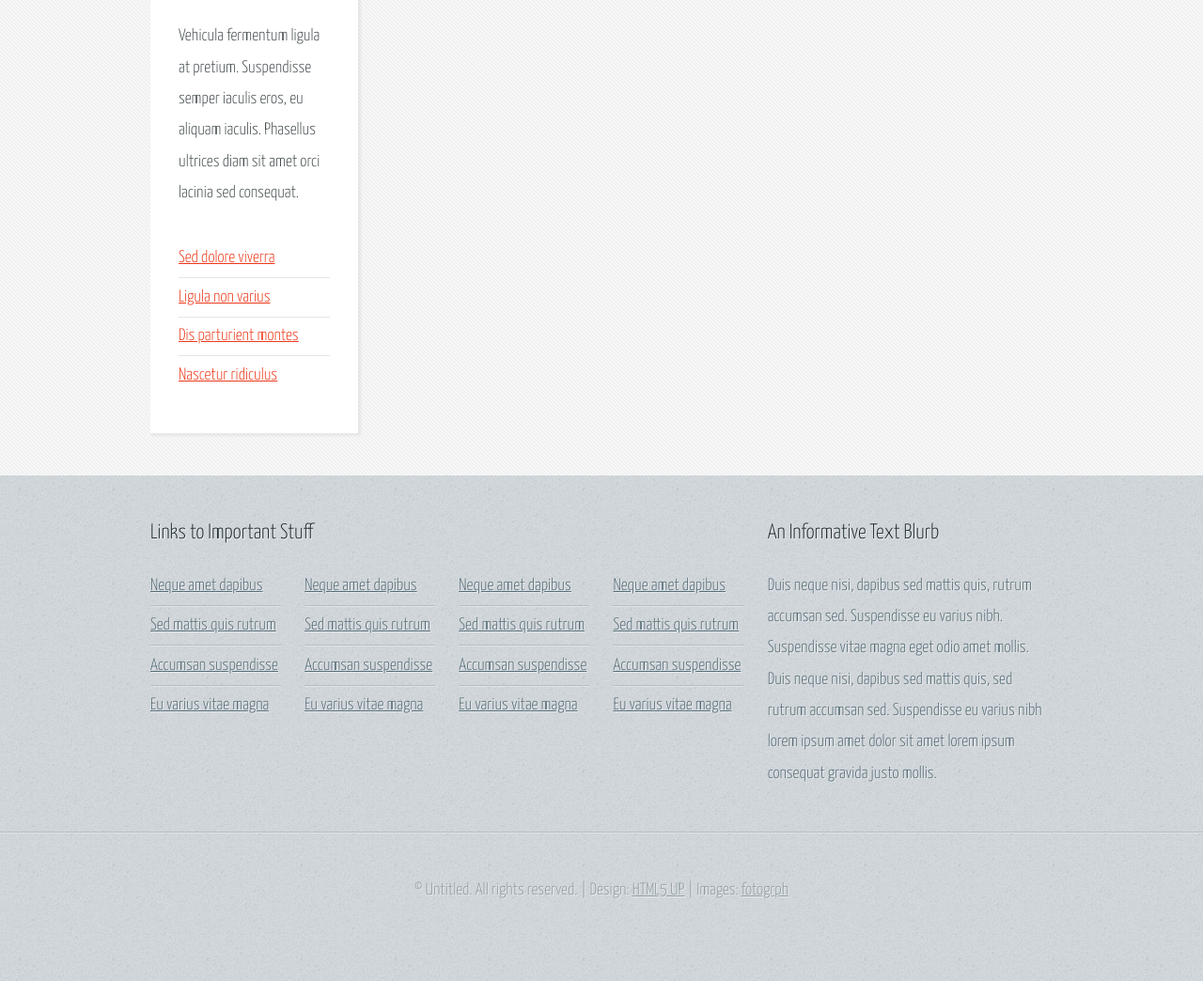
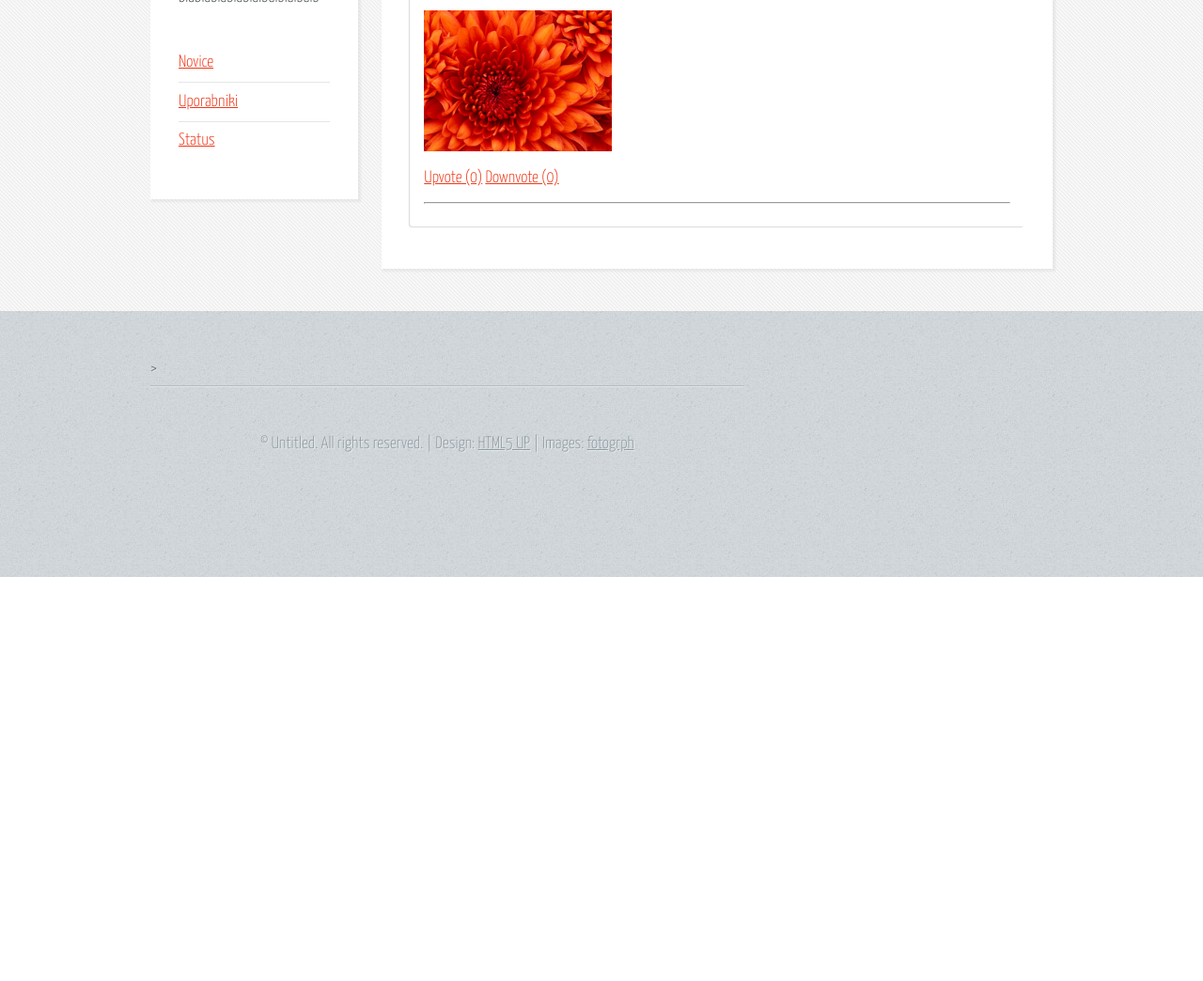
Before and after one commit to leonm339/troll, a PHP site: page / in a window 1280 px wide. Shown: the part 679-1723 px from the top of the page at 94% size. After the commit the page ends 1293 px from the top, so only its background shows below. Run offline with PHP 8.4, Linux system fonts and the light colour scheme; a user stored in the database is signed in; data comes from the database, SQL or seed files in the repository.

Commit message:
brez footerja in stranske

```diff
--- a/footer.php
+++ b/footer.php
@@ -13,8 +13,8 @@
 						<div class="8u">
 
 							<!-- Links -->
-								<section>
-									<h2>Links to Important Stuff</h2>
+						<!--	<section> -->>
+							<!--				<h2>Links to Important Stuff</h2>
 									<div>
 										<div class="row">
 											<div class="3u">
@@ -57,7 +57,7 @@
 						<div class="4u">
 
 							<!-- Blurb -->
-								<section>
+						<!--				<section>
 									<h2>An Informative Text Blurb</h2>
 									<p>
 										Duis neque nisi, dapibus sed mattis quis, rutrum accumsan sed. Suspendisse eu
--- a/header.php
+++ b/header.php
@@ -87,30 +87,29 @@
                             <!-- Sidebar -->
                             <section>
                                 <header>
-                                    <h2>Magna Phasellus</h2>
+                                    <h2>Stranski meni</h2>
                                 </header>
                                 <ul class="link-list">
-                                    <li><a href="#">Sed dolore viverra</a></li>
-                                    <li><a href="#">Ligula non varius</a></li>
-                                    <li><a href="#">Nec sociis natoque</a></li>
-                                    <li><a href="#">Penatibus et magnis</a></li>
-                                    <li><a href="#">Dis parturient montes</a></li>
-                                    <li><a href="#">Nascetur ridiculus</a></li>
+                                    <li><a href="#">Domov</a></li>
+                                    <li><a href="#">New</a></li>
+                                    <li><a href="#">Top</a></li>
+                                    <li><a href="#">Worst</a></li>
+                                    <li><a href="#">My</a></li>
+
                                 </ul>
                             </section>
                             <section>
                                 <header>
-                                    <h2>Ipsum Dolor</h2>
+                                    <h2>Novo</h2>
                                 </header>
                                 <p>
-                                    Vehicula fermentum ligula at pretium. Suspendisse semper iaculis eros, eu aliquam
-                                    iaculis. Phasellus ultrices diam sit amet orci lacinia sed consequat.
+                                    blablablablablalbalblalbalb
                                 </p>
                                 <ul class="link-list">
-                                    <li><a href="#">Sed dolore viverra</a></li>
-                                    <li><a href="#">Ligula non varius</a></li>
-                                    <li><a href="#">Dis parturient montes</a></li>
-                                    <li><a href="#">Nascetur ridiculus</a></li>
+                                    <li><a href="#">Novice</a></li>
+                                    <li><a href="#">Uporabniki</a></li>
+                                    <li><a href="#">Status</a></li>
+
                                 </ul>
                             </section>
 
--- a/index.php
+++ b/index.php
@@ -26,7 +26,7 @@
     <div class="tab-content">
         <div id="tab1" class="tab active">
             <?php
-            $query = "SELECT p.*, u.username
+            $query = "SELECT p.*, u.username, u.email
               FROM posts p INNER JOIN users u ON p.user_id=u.id
               ORDER BY p.date_add DESC";
             $result = mysqli_query($link, $query);
@@ -35,6 +35,18 @@
                 <div class="trollPicture">
                     <span class="trollUser"><?php echo $row['username']; ?></span>
                     <span class="trollDate"><?php echo $row['date_add']; ?></span>
+					 <br />
+	<?php
+
+
+	$email = $row['email'];
+
+//$default = "http://www.somewhere.com/homestar.jpg";
+$size = 40;
+	$grav_url = "http://www.gravatar.com/avatar/" . md5( strtolower( trim( $email ) ) ) . "?d=" . "&s=" . $size;?>
+						<img src="<?php echo $grav_url; ?>" alt="" />
+
+
                     <br />
                     <a href="post.php?id=<?php echo $row['id']; ?>">
                         <img src="<?php echo $row['url']; ?>" alt="<?php echo $row['title']; ?>" width="200"/>
@@ -51,7 +63,7 @@
 
         <div id="tab2" class="tab">
             <?php
-            $query = "SELECT p.*, u.username
+            $query = "SELECT p.*, u.username , u.email
               FROM posts p INNER JOIN users u ON p.user_id=u.id
               ORDER BY p.upvote DESC";
             $result = mysqli_query($link, $query);
@@ -60,6 +72,18 @@
                 <div class="trollPicture">
                     <span class="trollUser"><?php echo $row['username']; ?></span>
                     <span class="trollDate"><?php echo $row['date_add']; ?></span>
+							 <br />
+	<?php
+
+
+	$email = $row['email'];
+
+//$default = "http://www.somewhere.com/homestar.jpg";
+$size = 40;
+	$grav_url = "http://www.gravatar.com/avatar/" . md5( strtolower( trim( $email ) ) ) . "?d=" . "&s=" . $size;?>
+						<img src="<?php echo $grav_url; ?>" alt="" />
+
+
                     <br />
                     <a href="post.php?id=<?php echo $row['id']; ?>">
                         <img src="<?php echo $row['url']; ?>" alt="<?php echo $row['title']; ?>" width="200"/>
@@ -76,7 +100,7 @@
 
         <div id="tab3" class="tab">
             <?php
-            $query = "SELECT p.*, u.username
+            $query = "SELECT p.*, u.username , u.email
               FROM posts p INNER JOIN users u ON p.user_id=u.id
               ORDER BY p.downvote DESC";
             $result = mysqli_query($link, $query);
@@ -85,6 +109,18 @@
                 <div class="trollPicture">
                     <span class="trollUser"><?php echo $row['username']; ?></span>
                     <span class="trollDate"><?php echo $row['date_add']; ?></span>
+					 		 <br />
+	<?php
+
+
+	$email = $row['email'];
+
+//$default = "http://www.somewhere.com/homestar.jpg";
+$size = 40;
+	$grav_url = "http://www.gravatar.com/avatar/" . md5( strtolower( trim( $email ) ) ) . "?d=" . "&s=" . $size;?>
+						<img src="<?php echo $grav_url; ?>" alt="" />
+
+
                     <br />
                     <a href="post.php?id=<?php echo $row['id']; ?>">
                         <img src="<?php echo $row['url']; ?>" alt="<?php echo $row['title']; ?>" width="200"/>
@@ -101,7 +137,7 @@
 
         <div id="tab4" class="tab">
             <?php
-            $query = "SELECT p.*, u.username
+            $query = "SELECT p.*, u.username , u.email
               FROM posts p INNER JOIN users u ON p.user_id=u.id
               WHERE p.user_id = ".$_SESSION['user_id']."
               ORDER BY p.date_add DESC";
@@ -111,6 +147,18 @@
                 <div class="trollPicture">
                     <span class="trollUser"><?php echo $row['username']; ?></span>
                     <span class="trollDate"><?php echo $row['date_add']; ?></span>
+							 <br />
+	<?php
+
+
+	$email = $row['email'];
+
+//$default = "http://www.somewhere.com/homestar.jpg";
+$size = 40;
+	$grav_url = "http://www.gravatar.com/avatar/" . md5( strtolower( trim( $email ) ) ) . "?d=" . "&s=" . $size;?>
+						<img src="<?php echo $grav_url; ?>" alt="" />
+
+
                     <br />
                     <a href="post.php?id=<?php echo $row['id']; ?>">
                         <img src="<?php echo $row['url']; ?>" alt="<?php echo $row['title']; ?>" width="200"/>
@@ -128,7 +176,7 @@
         <div id="TopTeden" >
             <?php
             $date = date("Ymd", strtotime("-7 days"));
-            $query = "SELECT p.*, u.username
+            $query = "SELECT p.*, u.username , u.email
               FROM posts p INNER JOIN users u ON p.user_id=u.id
 
               WHERE p.date_add >= $date
@@ -139,6 +187,18 @@
                 <div class="trollPicture">
                     <span class="trollUser"><?php echo $row['username']; ?></span>
                     <span class="trollDate"><?php echo $row['date_add']; ?></span>
+							 <br />
+	<?php
+
+
+	$email = $row['email'];
+
+//$default = "http://www.somewhere.com/homestar.jpg";
+$size = 40;
+	$grav_url = "http://www.gravatar.com/avatar/" . md5( strtolower( trim( $email ) ) ) . "?d=" . "&s=" . $size;?>
+						<img src="<?php echo $grav_url; ?>" alt="" />
+
+
                     <br />
                     <a href="post.php?id=<?php echo $row['id']; ?>">
                         <img src="<?php echo $row['url']; ?>" alt="<?php echo $row['title']; ?>" width="200"/>
@@ -156,7 +216,7 @@
         <div id="TopMesec">
             <?php
             $date = date("Ymd", strtotime("-1 month"));
-            $query = "SELECT p.*, u.username
+            $query = "SELECT p.*, u.username , u.email
               FROM posts p INNER JOIN users u ON p.user_id=u.id
 
               WHERE p.date_add >= $date
@@ -167,6 +227,18 @@
                 <div class="trollPicture">
                     <span class="trollUser"><?php echo $row['username']; ?></span>
                     <span class="trollDate"><?php echo $row['date_add']; ?></span>
+							 <br />
+	<?php
+
+
+	$email = $row['email'];
+
+//$default = "http://www.somewhere.com/homestar.jpg";
+$size = 40;
+	$grav_url = "http://www.gravatar.com/avatar/" . md5( strtolower( trim( $email ) ) ) . "?d=" . "&s=" . $size;?>
+						<img src="<?php echo $grav_url; ?>" alt="" />
+
+
                     <br />
                     <a href="post.php?id=<?php echo $row['id']; ?>">
                         <img src="<?php echo $row['url']; ?>" alt="<?php echo $row['title']; ?>" width="200"/>
@@ -185,7 +257,7 @@
         <div id="TopLeto">
             <?php
             $date = date("Ymd", strtotime("-1 year"));
-            $query = "SELECT p.*, u.username
+            $query = "SELECT p.*, u.username , u.email
               FROM posts p INNER JOIN users u ON p.user_id=u.id
 
               WHERE p.date_add >= $date
@@ -196,6 +268,18 @@
                 <div class="trollPicture">
                     <span class="trollUser"><?php echo $row['username']; ?></span>
                     <span class="trollDate"><?php echo $row['date_add']; ?></span>
+							 <br />
+	<?php
+
+
+	$email = $row['email'];
+
+//$default = "http://www.somewhere.com/homestar.jpg";
+$size = 40;
+	$grav_url = "http://www.gravatar.com/avatar/" . md5( strtolower( trim( $email ) ) ) . "?d=" . "&s=" . $size;?>
+						<img src="<?php echo $grav_url; ?>" alt="" />
+
+
                     <br />
                     <a href="post.php?id=<?php echo $row['id']; ?>">
                         <img src="<?php echo $row['url']; ?>" alt="<?php echo $row['title']; ?>" width="200"/>
@@ -214,7 +298,7 @@
         <div id="WorstTeden">
             <?php
             $date = date("Ymd", strtotime("-7 days"));
-            $query = "SELECT p.*, u.username
+            $query = "SELECT p.*, u.username , u.email
               FROM posts p INNER JOIN users u ON p.user_id=u.id
               WHERE p.date_add >= $date
               ORDER BY p.downvote DESC";
@@ -224,6 +308,18 @@
                 <div class="trollPicture">
                     <span class="trollUser"><?php echo $row['username']; ?></span>
                     <span class="trollDate"><?php echo $row['date_add']; ?></span>
+							 <br />
+	<?php
+
+
+	$email = $row['email'];
+
+//$default = "http://www.somewhere.com/homestar.jpg";
+$size = 40;
+	$grav_url = "http://www.gravatar.com/avatar/" . md5( strtolower( trim( $email ) ) ) . "?d=" . "&s=" . $size;?>
+						<img src="<?php echo $grav_url; ?>" alt="" />
+
+
                     <br />
                     <a href="post.php?id=<?php echo $row['id']; ?>">
                         <img src="<?php echo $row['url']; ?>" alt="<?php echo $row['title']; ?>" width="200"/>
@@ -241,7 +337,7 @@
         <div id="WorstMesec">
             <?php
             $date = date("Ymd", strtotime("-1 month"));
-            $query = "SELECT p.*, u.username
+            $query = "SELECT p.*, u.username , u.email
               FROM posts p INNER JOIN users u ON p.user_id=u.id
               WHERE p.date_add >= $date
               ORDER BY p.downvote DESC";
@@ -251,6 +347,18 @@
                 <div class="trollPicture">
                     <span class="trollUser"><?php echo $row['username']; ?></span>
                     <span class="trollDate"><?php echo $row['date_add']; ?></span>
+							 <br />
+	<?php
+
+
+	$email = $row['email'];
+
+//$default = "http://www.somewhere.com/homestar.jpg";
+$size = 40;
+	$grav_url = "http://www.gravatar.com/avatar/" . md5( strtolower( trim( $email ) ) ) . "?d=" . "&s=" . $size;?>
+						<img src="<?php echo $grav_url; ?>" alt="" />
+
+
                     <br />
                     <a href="post.php?id=<?php echo $row['id']; ?>">
                         <img src="<?php echo $row['url']; ?>" alt="<?php echo $row['title']; ?>" width="200"/>
@@ -268,7 +376,7 @@
         <div id="WorstLeto">
             <?php
             $date = date("Ymd", strtotime("-1 year"));
-            $query = "SELECT p.*, u.username
+            $query = "SELECT p.*, u.username , u.email
               FROM posts p INNER JOIN users u ON p.user_id=u.id
               WHERE p.date_add >= $date
               ORDER BY p.downvote DESC";
@@ -278,6 +386,18 @@
                 <div class="trollPicture">
                     <span class="trollUser"><?php echo $row['username']; ?></span>
                     <span class="trollDate"><?php echo $row['date_add']; ?></span>
+							 <br />
+	<?php
+
+
+	$email = $row['email'];
+
+//$default = "http://www.somewhere.com/homestar.jpg";
+$size = 40;
+	$grav_url = "http://www.gravatar.com/avatar/" . md5( strtolower( trim( $email ) ) ) . "?d=" . "&s=" . $size;?>
+						<img src="<?php echo $grav_url; ?>" alt="" />
+
+
                     <br />
                     <a href="post.php?id=<?php echo $row['id']; ?>">
                         <img src="<?php echo $row['url']; ?>" alt="<?php echo $row['title']; ?>" width="200"/>
```
Also changed, not shown: upload/20160218022439000000-WP_20160131_090.jpg (added), upload/20160218112609000000-WP_20160131_079.jpg (added), upload/20160303011159000000-FB_IMG_1449426737917.jpg (added), upload/20160303110358000000-WP_20160220_12_49_55_Pro.jpg (added), upload/20160303115311000000-WP_20160131_066.jpg (added), 1 other file.
